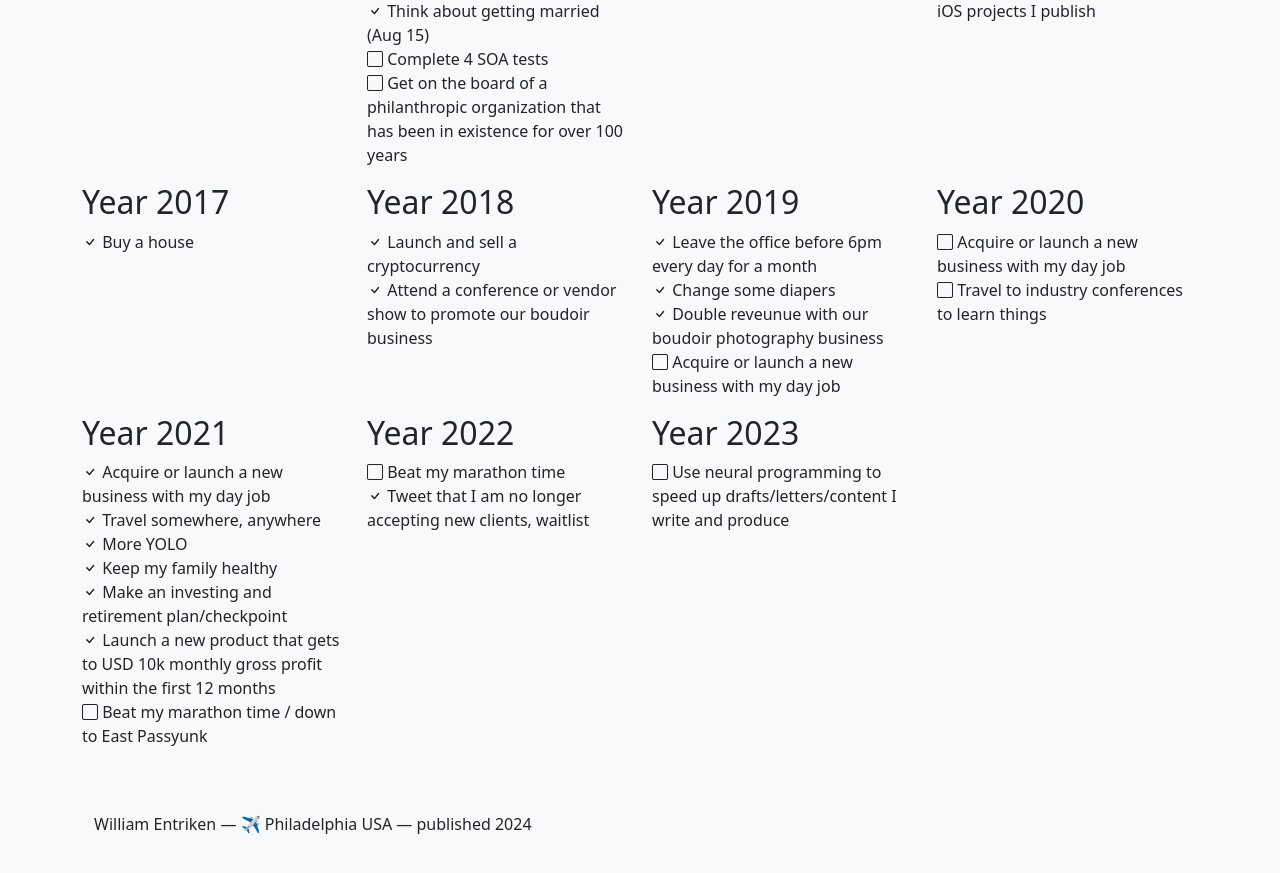
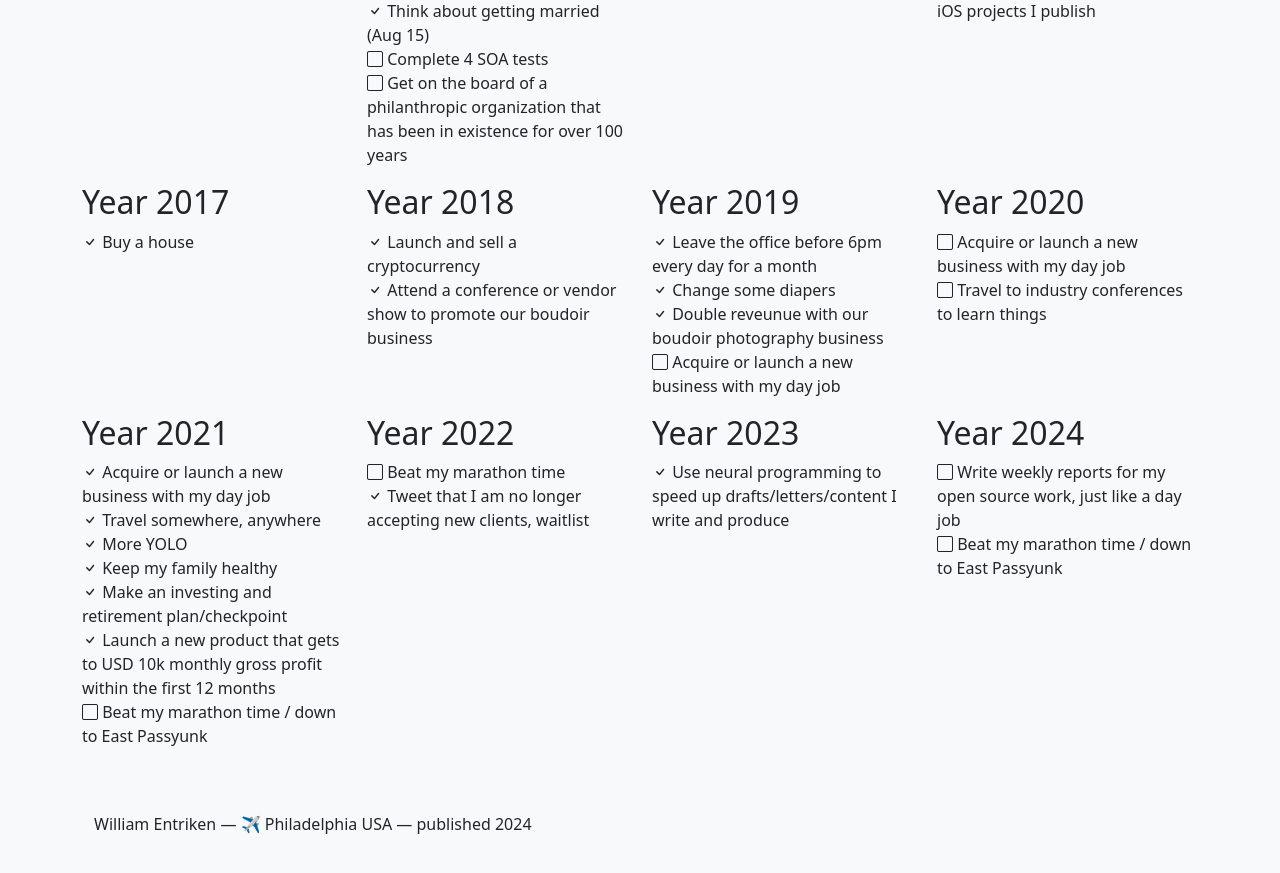
Before and after one commit to fulldecent/phor.net, a Jekyll site: the page built from goals.html, in a window 1280 px wide and 900 px high, scrolled down 1250 px. Shown: the top 873 px of the window. Built offline with Jekyll 4.4.1, drawn with Linux system fonts in a browser that asks for light colours; comment, search, counter and statistics services are not loaded.

Commit message:
2024 goals

```diff
--- a/goals.html
+++ b/goals.html
@@ -152,9 +152,16 @@
     <div class="col-md-6 col-lg-3">
       <h2>Year 2023</h2>
       <ul class="list-unstyled">
-        <li><i class="bi bi-square"></i> Use neural programming to speed up drafts/letters/content I write and produce</li>
+        <li><i class="bi bi-check"></i> Use neural programming to speed up drafts/letters/content I write and produce</li>
       </ul>
-  </div>
+    </div>
+    <div class="col-md-6 col-lg-3">
+      <h2>Year 2024</h2>
+      <ul class="list-unstyled">
+        <li><i class="bi bi-square"></i> Write weekly reports for my open source work, just like a day job</li>
+        <li><i class="bi bi-square"></i> Beat my marathon time / down to East Passyunk</li>
+      </ul>
+    </div>
 <!--
 
 OTHER BIG STUFF
```
